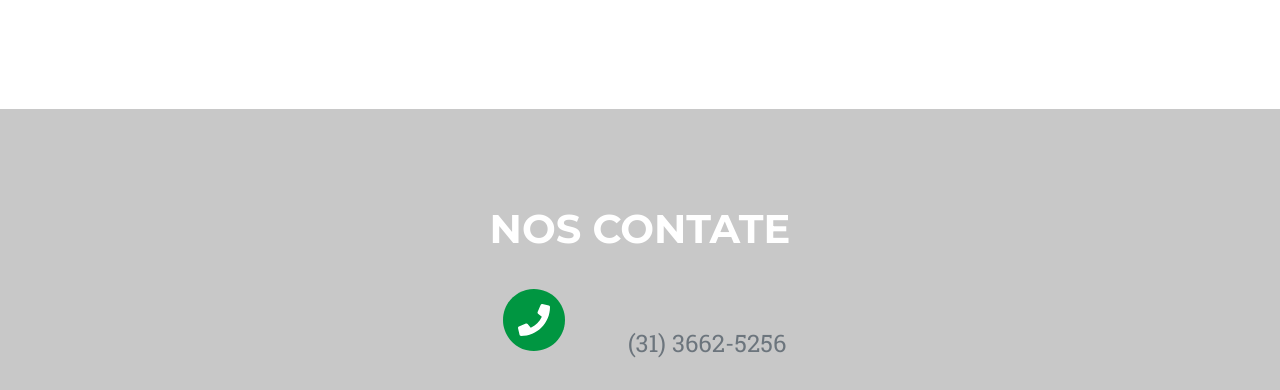
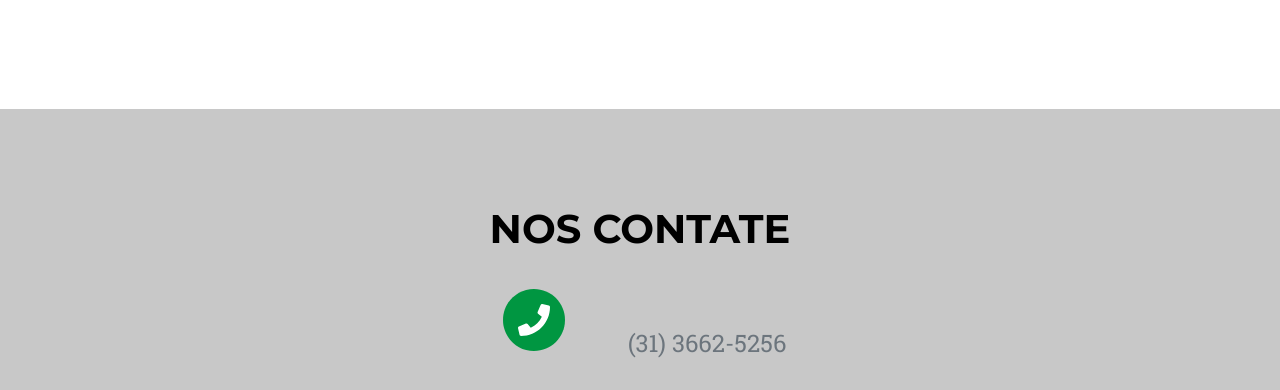
Before and after one commit to sarahmaga/carmottosite, a plain HTML site: page index.html in a window 1280 px wide. Shown: the part 6577-6967 px from the top of the page. Drawn offline with nearby package versions, Linux system fonts and the light colour scheme.

Commit message:
first commit

```diff
--- a/index.html
+++ b/index.html
@@ -299,7 +299,7 @@
         <section class="page-section bg-light" id="contact">
             <div class="container">
 
-                    <h2 class="section-heading text-uppercase" style="text-align: center;">Nos Contate</h2>
+                    <h2 class="section-heading text-uppercase" style="text-align: center; color: black;">Nos Contate</h2>
 
                     <div class="col-lg-12 col-md-10  col-sm-12 col-xs-12 " style="margin-top: 35px; text-align: center; ">
                         <span class="fa-stack fa-2x " >
```
